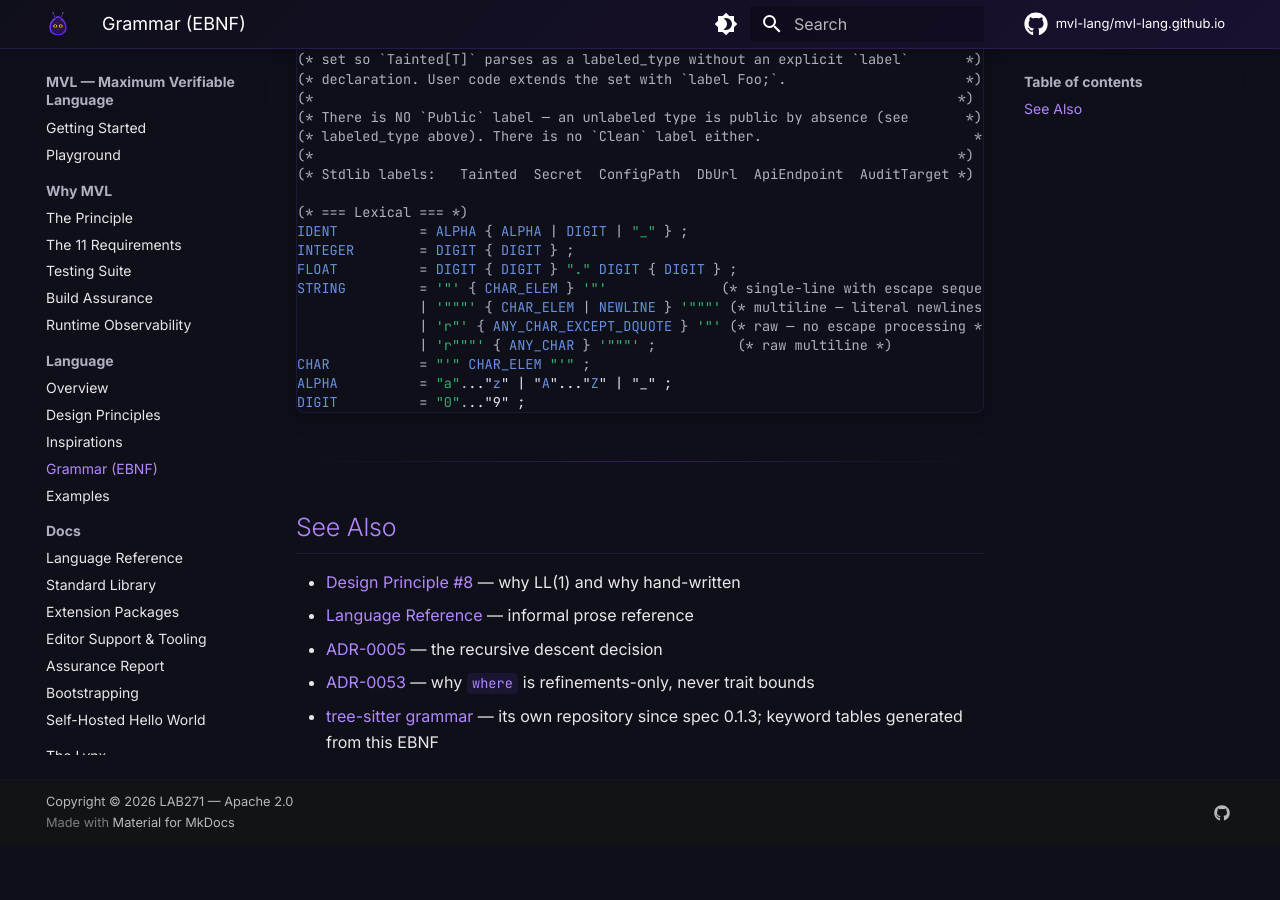
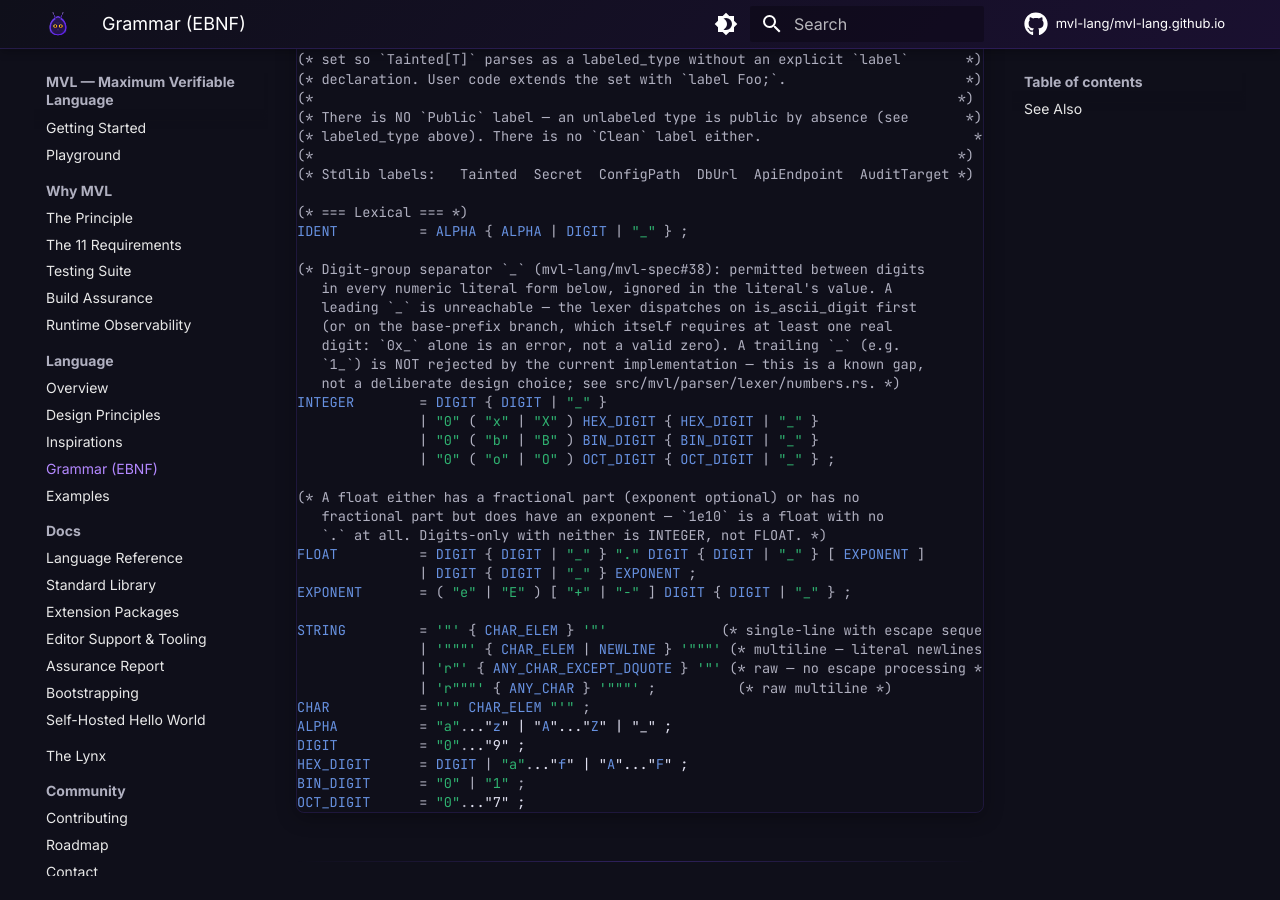
Before and after one commit to mvl-lang/mvl-lang.github.io, an MkDocs documentation site: the page built from docs/language/grammar.md, in a window 1280 px wide and 900 px high, scrolled down 7278 px. Built offline with MkDocs 1.6.1 and Material for MkDocs 9.7.7, drawn with Linux system fonts in a browser that asks for light colours; comment, search, counter and statistics services are not loaded; before the commit the page ends 8123 px from its top, so only the background shows below that.

Commit message:
docs: regenerate the grammar page from the spec
CI's "Verify the published grammar matches the spec" step was already failing
on main: mvl-spec gained digit-group separators (`_`) in numeric literals and
the richer INTEGER/FLOAT forms that come with them (mvl-lang/mvl-spec#38), and
docs/language/grammar.md still showed the old two-line definitions.

Regenerated with tools/gen_grammar_page.py against mvl-spec's default branch,
which is what the workflow checks out. Both production counts were already 103,
so the drift was in content rather than shape — the kind a reader would not
notice and the check exists to catch.

Not introduced by the playground page in this branch; fixed here because it
blocks the PR either way.

Co-Authored-By: Claude Opus 5 (1M context) <noreply@anthropic.com>

````diff
--- a/docs/language/grammar.md
+++ b/docs/language/grammar.md
@@ -368,8 +368,26 @@ DOC_COMMENT    = "///" { ANY_CHAR } NEWLINE ;    (* doc comment — convention,
 
 (* === Lexical === *)
 IDENT          = ALPHA { ALPHA | DIGIT | "_" } ;
-INTEGER        = DIGIT { DIGIT } ;
-FLOAT          = DIGIT { DIGIT } "." DIGIT { DIGIT } ;
+
+(* Digit-group separator `_` (mvl-lang/mvl-spec#38): permitted between digits
+   in every numeric literal form below, ignored in the literal's value. A
+   leading `_` is unreachable — the lexer dispatches on is_ascii_digit first
+   (or on the base-prefix branch, which itself requires at least one real
+   digit: `0x_` alone is an error, not a valid zero). A trailing `_` (e.g.
+   `1_`) is NOT rejected by the current implementation — this is a known gap,
+   not a deliberate design choice; see src/mvl/parser/lexer/numbers.rs. *)
+INTEGER        = DIGIT { DIGIT | "_" }
+               | "0" ( "x" | "X" ) HEX_DIGIT { HEX_DIGIT | "_" }
+               | "0" ( "b" | "B" ) BIN_DIGIT { BIN_DIGIT | "_" }
+               | "0" ( "o" | "O" ) OCT_DIGIT { OCT_DIGIT | "_" } ;
+
+(* A float either has a fractional part (exponent optional) or has no
+   fractional part but does have an exponent — `1e10` is a float with no
+   `.` at all. Digits-only with neither is INTEGER, not FLOAT. *)
+FLOAT          = DIGIT { DIGIT | "_" } "." DIGIT { DIGIT | "_" } [ EXPONENT ]
+               | DIGIT { DIGIT | "_" } EXPONENT ;
+EXPONENT       = ( "e" | "E" ) [ "+" | "-" ] DIGIT { DIGIT | "_" } ;
+
 STRING         = '"' { CHAR_ELEM } '"'              (* single-line with escape sequences *)
                | '"""' { CHAR_ELEM | NEWLINE } '"""' (* multiline — literal newlines preserved *)
                | 'r"' { ANY_CHAR_EXCEPT_DQUOTE } '"' (* raw — no escape processing *)
@@ -377,6 +395,9 @@ STRING         = '"' { CHAR_ELEM } '"'              (* single-line with escape s
 CHAR           = "'" CHAR_ELEM "'" ;
 ALPHA          = "a"..."z" | "A"..."Z" | "_" ;
 DIGIT          = "0"..."9" ;
+HEX_DIGIT      = DIGIT | "a"..."f" | "A"..."F" ;
+BIN_DIGIT      = "0" | "1" ;
+OCT_DIGIT      = "0"..."7" ;
 ```
 
 ---
````
